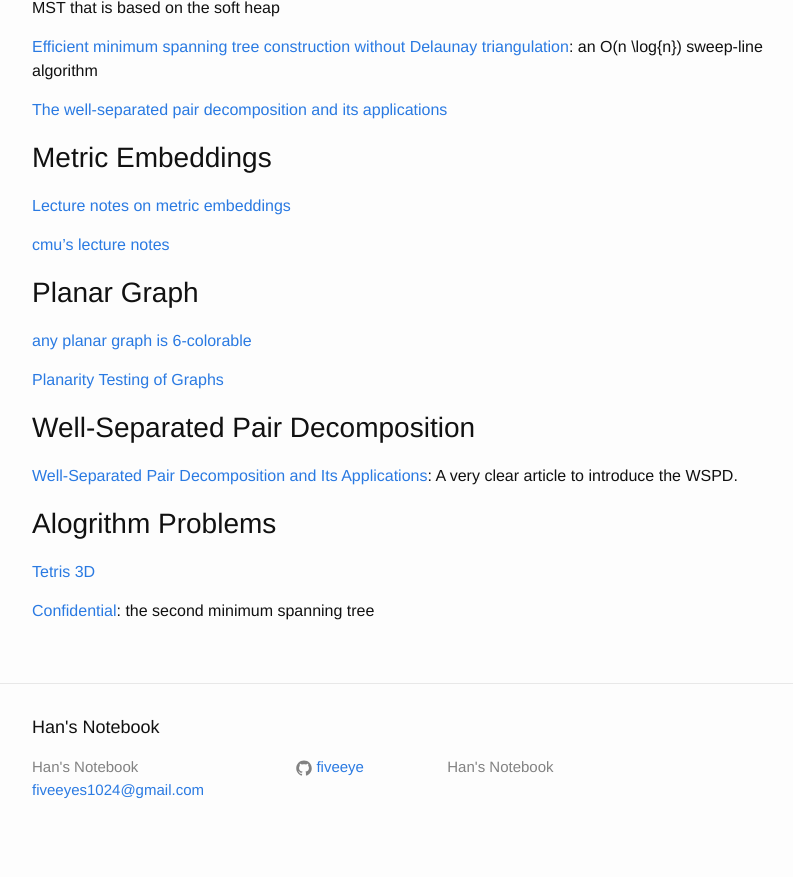
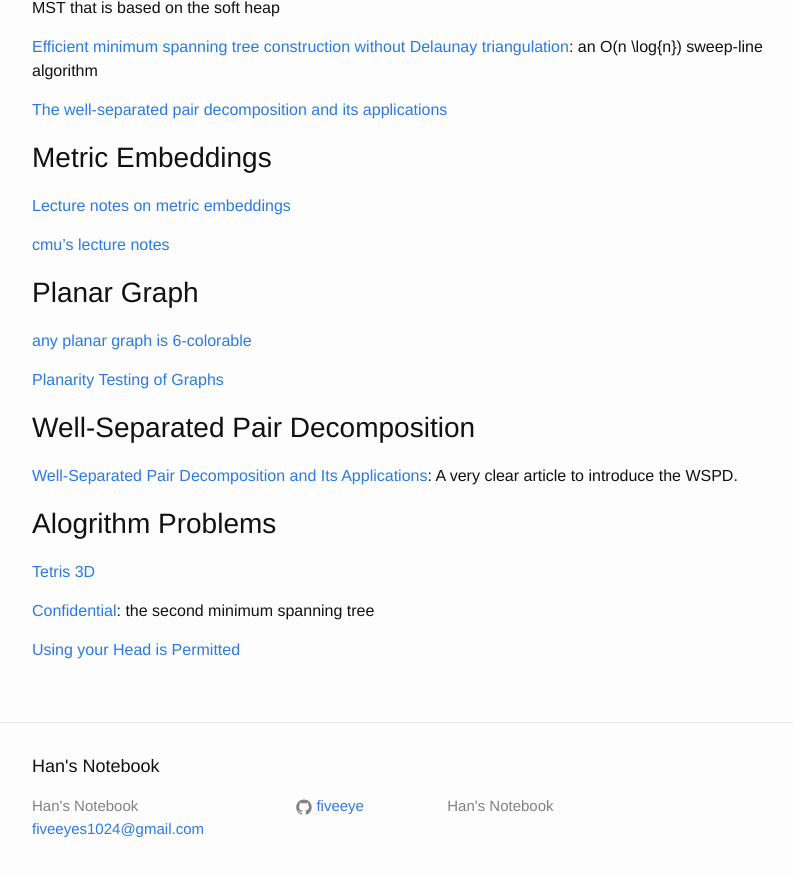
Before and after one commit to FiveEyes/FiveEyes.github.io, a Jekyll site: the page built from links/Algo.md, in a window 1280 px wide and 900 px high, scrolled down 585 px. Shown: the top 877 px of the window, without its empty margins (238-1031 px from the left). Built offline with Jekyll 4.4.1, drawn with Linux system fonts in a browser that asks for light colours.

Commit message:
Update Algo.md

```diff
--- a/links/Algo.md
+++ b/links/Algo.md
@@ -45,3 +45,5 @@
 [Tetris 3D](http://main.edu.pl/en/archive/oi/13/tet)
 
 [Confidential](http://acm.timus.ru/problem.aspx?space=1&num=1416): the second minimum spanning tree
+
+[Using your Head is Permitted](http://www.brand.site.co.il/riddles/)
```
